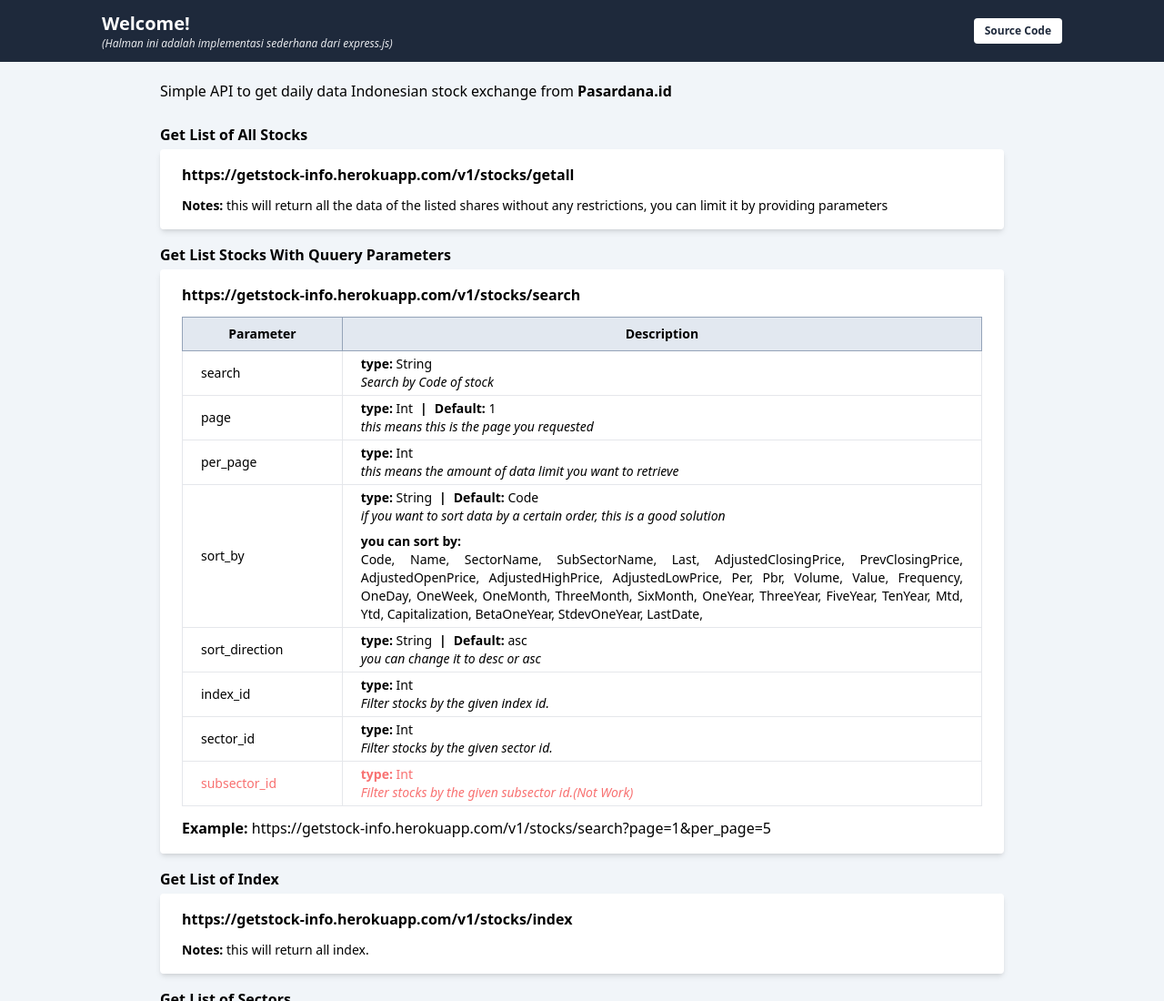
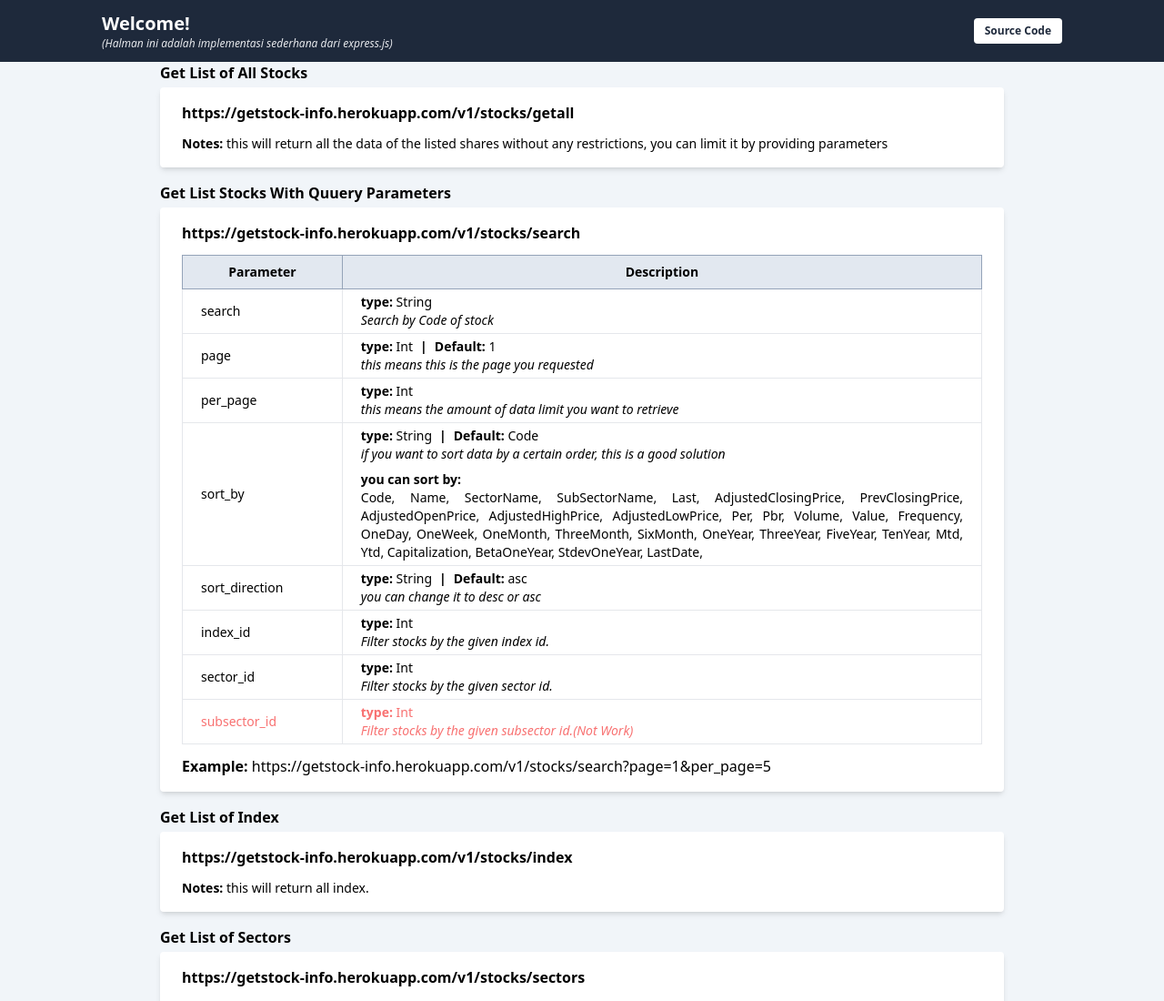
Before and after one commit to Sekhudinpbg3/getstock-express-api, a website: page index.html in a window 1280 px wide. Shown: the top 1100 px of the page at 91% size. Drawn offline with nearby package versions, Linux system fonts and the light colour scheme.

```diff
--- a/index.html
+++ b/index.html
@@ -9,7 +9,7 @@
   </head>
   <body>
   	<div class="relative w-full min-h-screen bg-slate-100">
-			<div class="w-full bg-slate-800 px-5 py-3 md:px-10 lg:px-20 xl:px-28 flex justify-between items-center">
+			<div class="fixed inset-x-0 top-0 bg-slate-800 px-5 py-3 md:px-10 lg:px-20 xl:px-28 flex justify-between items-center ">
 				<div>
 					<h1 class="text-white text-base md:text-lg lg:text-xl 2xl:text-2xl font-bold">Welcome!</h1>
 					<p class="italic text-xs text-gray-200">(Halman ini adalah implementasi sederhana dari express.js)</p>
```
